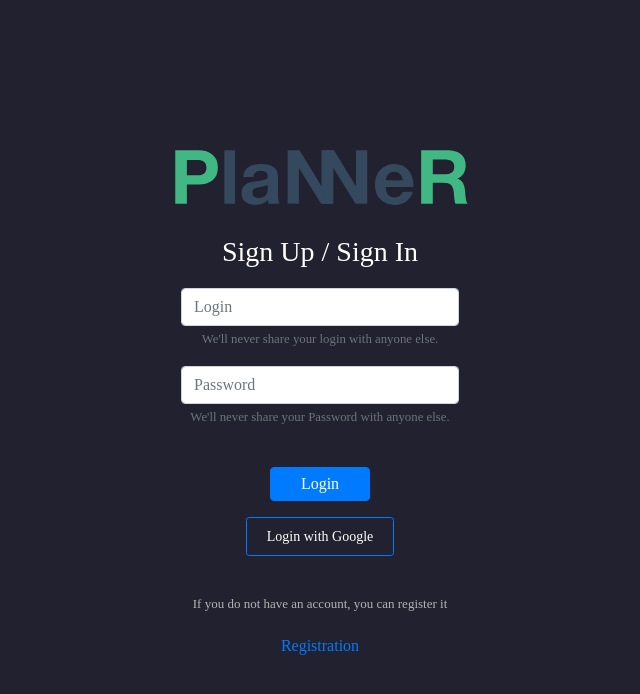
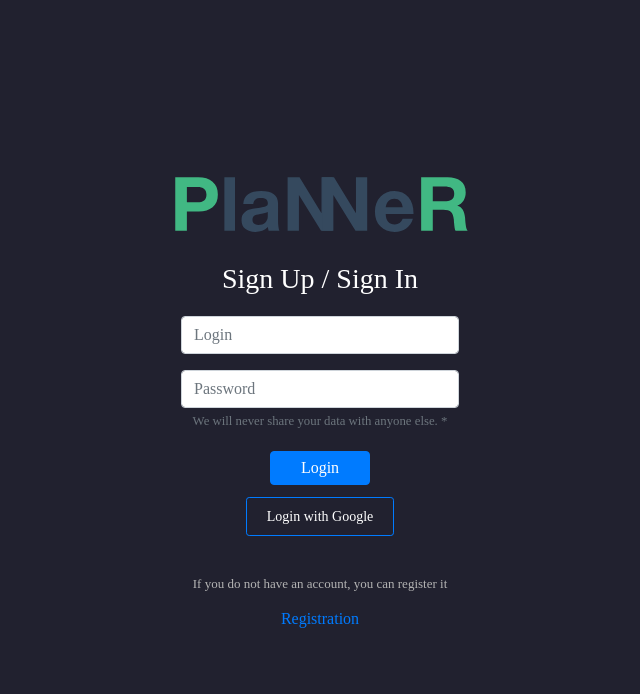
Before and after one commit to EgoTkachenco/planner, a Vue app: page / in a window 1280 px wide. Shown: the top 694 px of the page, without its empty margins (320-960 px from the left). Built offline with nearby package versions, Linux system fonts and the light colour scheme; a web font is replaced by a local one.

Commit message:
change Auth

```diff
--- a/src/views/Auth.vue
+++ b/src/views/Auth.vue
@@ -8,17 +8,16 @@
         <form action="" class="col-12">
           <div class="form-group">
             <input type="email" class="form-control" id="exampleInputEmail1" aria-describedby="emailHelp" placeholder="Login">
-            <small id="emailHelp" class="form-text text-muted">We'll never share your login with anyone else.</small>
           </div>
 
-           <div class="form-group">
+           <div class="form-group my-0">
             <input type="password" class="form-control" id="exampleInputEmail1" aria-describedby="emailHelp" placeholder="Password">
-            <small id="emailHelp" class="form-text text-muted">We'll never share your Password with anyone else.</small>
+            <small id="emailHelp" class="form-text text-muted mt-1">We will never share your data with anyone else. *</small>
           </div>
         </form>
 
 
-        <button class="btn btn-primary  p-1 my-3 mx-3 col-4" @click="loginWithEmail">
+        <button class="btn btn-primary  p-1 my-2 mx-3 col-4" @click="loginWithEmail">
           Login
         </button>
 
@@ -30,7 +29,7 @@
 
         <div class="h5 text-center mt-10 reg-text">If you do not have an account, you can register it</div>
 
-        <button class="btn  mt-2  btn-link" @click="Registration">
+        <button class="btn  mt-0  btn-link" @click="Registration" v-li>
           Registration
         </button>
 
```
